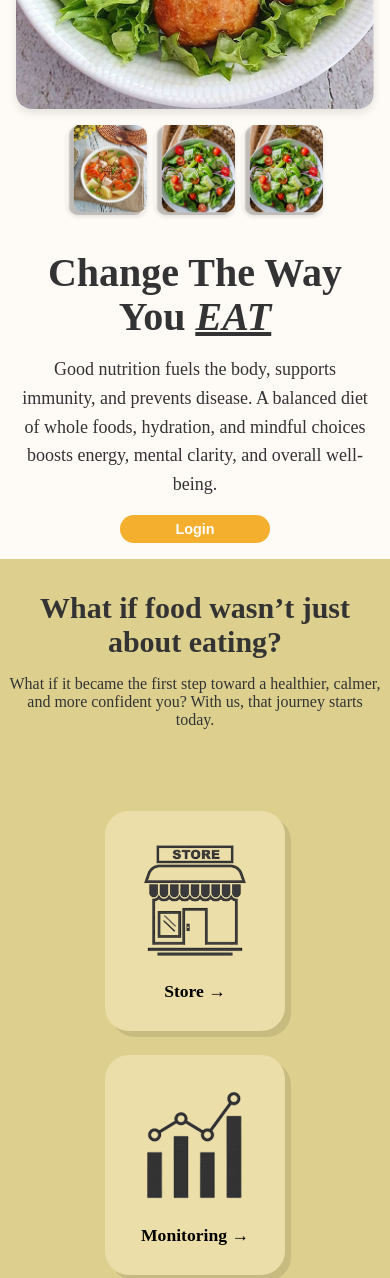
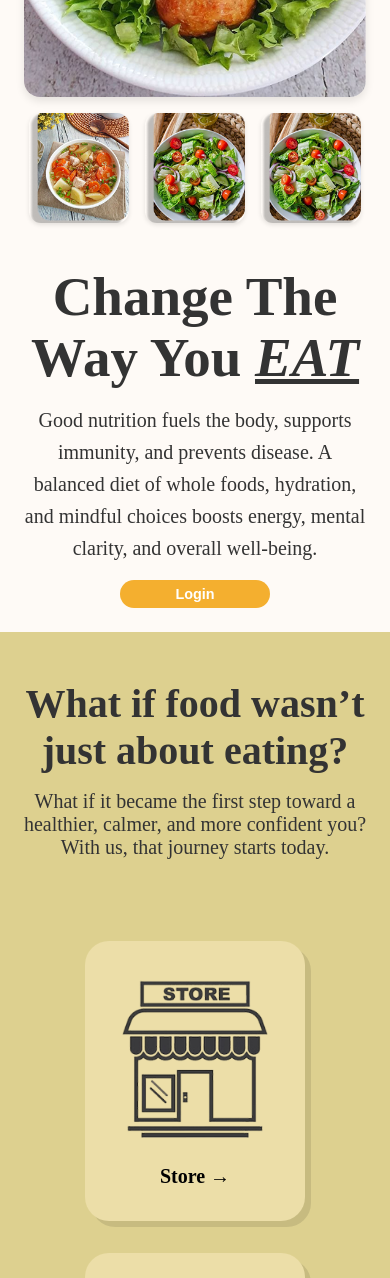
Before and after one commit to Orezy27/Catree2, a plain HTML site: page index.html in a window 390 px wide. Shown: the part 440-1718 px from the top of the page. Drawn offline with Linux system fonts and the light colour scheme; a web font is replaced by a local one.

Commit message:
Update Home.css

```diff
--- a/Home.css
+++ b/Home.css
@@ -372,91 +372,3 @@
 }
 
 /* Untuk layar yang sangat kecil, di bawah 480px (kebanyakan ponsel) */
-@media (max-width: 480px) {
-    /* Hero Section */
-    .hero {
-        padding: 1rem;
-        gap: 1rem;
-    }
-
-    .hero-right h1 {
-        font-size: 40px;
-    }
-
-    .hero-right p {
-        font-size: 18px;
-    }
-
-    .thumbnail-container {
-        gap: 0.5rem;
-    }
-
-    .thumbnail {
-        width: 80px;
-        height: 90px;
-    }
-
-    /* Features Section */
-    .features {
-        padding: 2rem 0.5rem;
-    }
-
-    .features h2 {
-        font-size: 30px;
-    }
-
-    .features p {
-        font-size: 16px;
-    }
-
-    .feature-tiles {
-        gap: 1.5rem;
-    }
-
-    .tile {
-        width: 180px;
-        height: 220px;
-        padding: 1rem;
-    }
-
-    .tile img {
-        width: 120px;
-        height: 120px;
-    }
-
-    .tile p {
-        font-size: 1.1rem;
-    }
-
-    /* Mission Section */
-    .mission {
-        padding: 2rem 1rem;
-        gap: 1.5rem;
-    }
-
-    .mission-text h2 {
-        font-size: 30px;
-    }
-
-    /* CTA Section */
-    .cta {
-        padding: 2rem 1rem;
-        gap: 1.5rem;
-    }
-
-    .cta-text h2 {
-        font-size: 30px;
-    }
-
-    .cta-text p {
-        font-size: 16px;
-    }
-
-    .cta-text a {
-        font-size: 18px;
-    }
-
-    .cta img {
-        max-width: 95%;
-    }
-}
```
